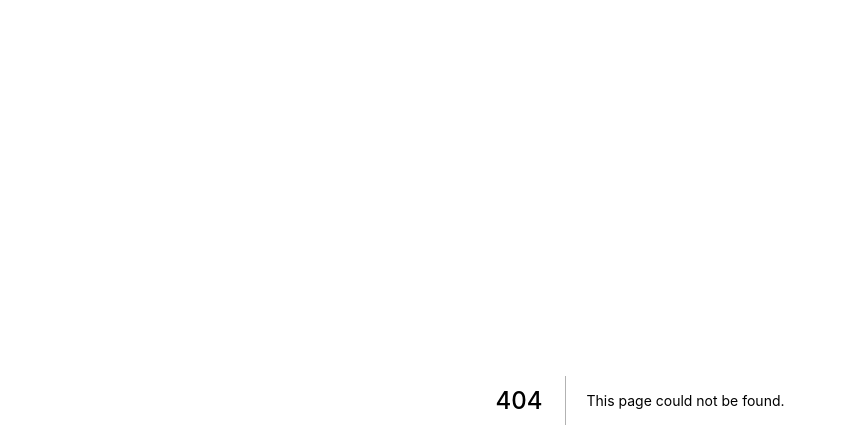
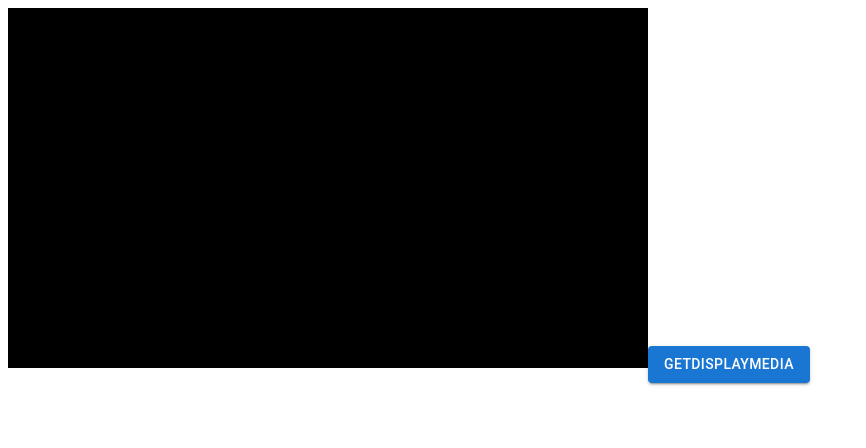
Before and after one commit to osamhack2022/WEB-Mili-Meet-broker_, a Next.js app in the folder frontend/mili-meet/: page /caller in a window 1280 px wide. Before the commit this address had no page. Shown: the top 448 px of the page, without its empty margins (0-866 px from the left). Built offline with nearby package versions, Linux system fonts and the light colour scheme.

Commit message:
[feature] webrtc 프로토타입을 위한 caller callee 페이지 생성 및 getDisplayMedia 구현

```diff
--- /dev/null
+++ b/frontend/mili-meet/components/Video.tsx
@@ -0,0 +1,25 @@
+import { styled } from '@mui/material';
+import { useEffect, useRef } from 'react';
+
+interface VideoProps {
+  mediaStream: MediaStream | undefined;
+}
+
+const VideoStyled = styled('video')({
+  backgroundColor: 'black'
+});
+
+function Video({ mediaStream }: VideoProps) {
+  const videoRef = useRef<HTMLVideoElement>(null);
+
+  useEffect(() => {
+    if (!mediaStream || !videoRef.current) return;
+    videoRef.current.srcObject = mediaStream;
+  }, [mediaStream, videoRef]);
+
+  return (
+    <VideoStyled ref={videoRef} width="640" height="360" autoPlay></VideoStyled>
+  );
+}
+
+export default Video;
--- /dev/null
+++ b/frontend/mili-meet/pages/caller.tsx
@@ -0,0 +1,21 @@
+import { Button } from '@mui/material';
+import { useState } from 'react';
+import Video from '../components/Video';
+
+function Caller() {
+  const [mediaStream, setMediaStream] = useState<MediaStream>();
+
+  async function setDisplayMediaStream() {
+    const displayMediaStream = await navigator.mediaDevices.getDisplayMedia({ audio: false, video: true });
+    setMediaStream(displayMediaStream);
+  }
+
+  return (
+    <>
+      <Video mediaStream={mediaStream} />
+      <Button variant='contained' onClick={setDisplayMediaStream}>getDisplayMedia</Button>
+    </>
+  )
+}
+
+export default Caller;
```
Also changed, not shown: frontend/mili-meet/pages/callee.tsx (added, +11 -0 lines), frontend/mili-meet/pages/index.tsx (deleted, +0 -7 lines).
